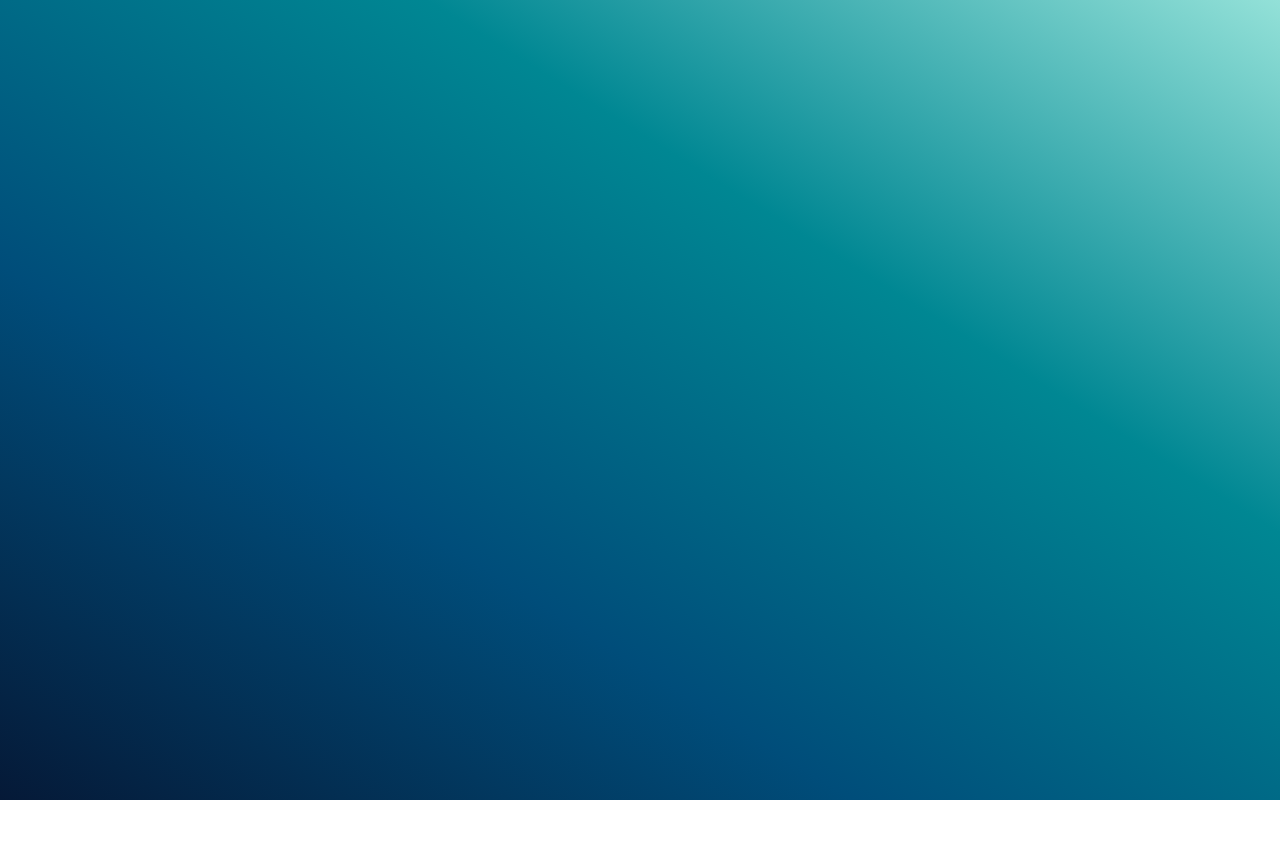
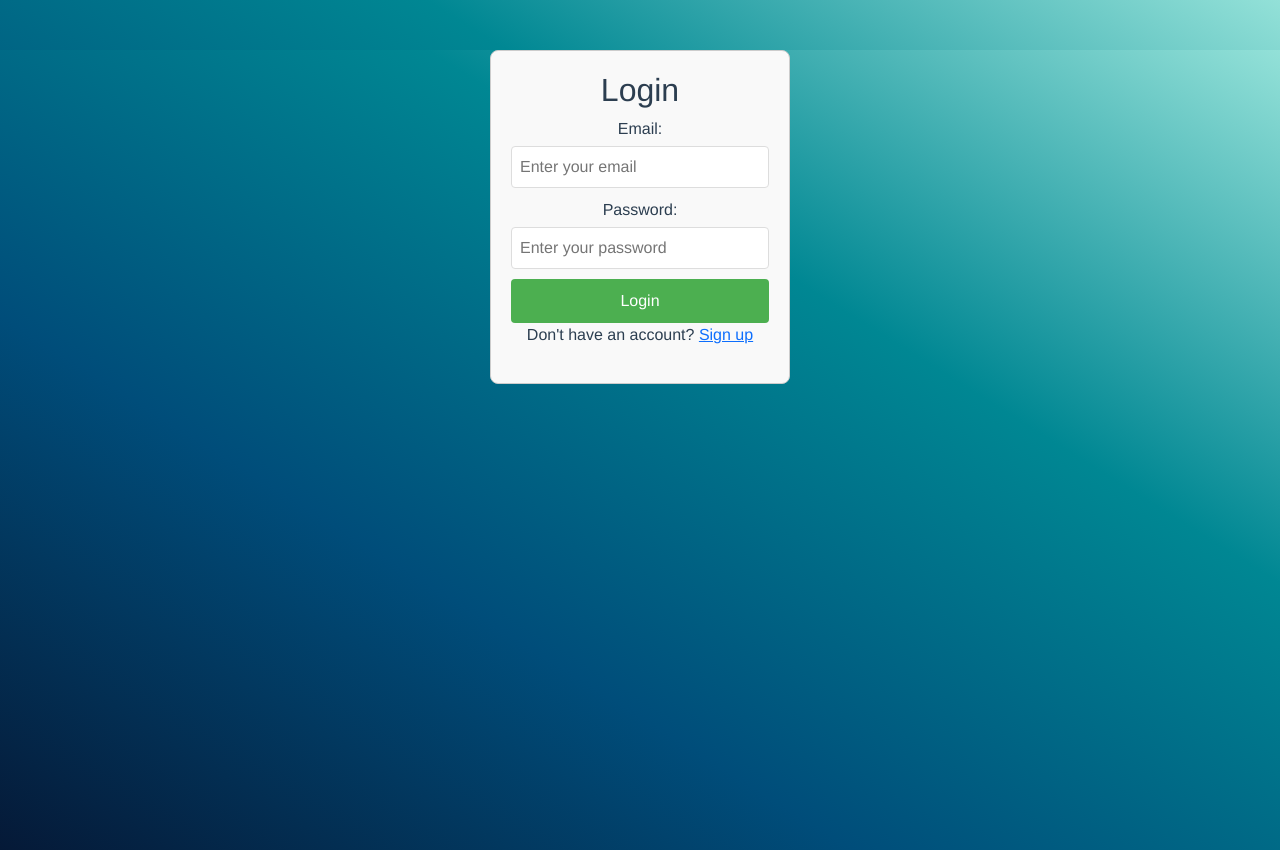
Before and after one commit to MedAmineChakroun/QuizGame, a Vue app: page /#/login in a window 1280 px wide. Before the commit this address had no page. Before the commit the page ends 800 px from the top, so only its background shows below. Built offline with nearby package versions, Linux system fonts and the light colour scheme.

Commit message:
PartiesHandling

```diff
--- a/src/components/CategoryCard.vue
+++ b/src/components/CategoryCard.vue
@@ -17,56 +17,84 @@ export default {
   props: {
     categoryName: String,
     categoryDescription: String,
-    categoryId: Number
+    categoryId: Number,
   },
   data() {
     return {
       isHovered: false,
-      playerId: 1,
     };
   },
   methods: {
     async createNewGame() {
-  try {
-    // Vérifier si le joueur a déjà une partie dans cette catégorie
-    const existingGameResponse = await axios.get(`http://localhost:8090/parties/player/${this.playerId}/category/${this.categoryId}`);
+      const firebaseUserUid = localStorage.getItem("firebaseUserUid");
+      const categoryId = this.categoryId;
 
-    if (existingGameResponse.data) {
-      // Si une partie existe déjà, la supprimer
-      const gameIdToDelete = existingGameResponse.data.idPartie;
-      await axios.delete(`http://localhost:8090/parties/${gameIdToDelete}`);
-      console.log(`Existing game with ID ${gameIdToDelete} deleted.`);
+      try {
+        // Check if the game already exists for the current category and user
+        const checkResponse = await axios.get(
+          `http://localhost:8090/parties/exists?firebaseId=${firebaseUserUid}&categoryId=${categoryId}`
+        );
+
+        if (checkResponse.data) {
+          // If the game exists, ask the user for confirmation
+          const userConfirmed = confirm("A game already exists for this category. Do you want to delete it and create a new one?");
+
+          if (userConfirmed) {
+            // Delete the existing game
+            await axios.delete(
+              `http://localhost:8090/parties/${checkResponse.data.id}`
+            );
+          }
+        }
+
+        // Create the new game
+        const response = await axios.post(
+          `http://localhost:8090/parties/createNewPartie?firebaseId=${firebaseUserUid}&categoryId=${categoryId}`
+        );
+
+        if (response.status === 201) {
+
+          this.$router.push({ path: `/game/${categoryId}` });
+        } else {
+          alert(`Unexpected response status: ${response.status}`);
+        }
+      } catch (error) {
+        console.error("Error:", error.message);
+        alert("An error occurred while creating a new game.");
+      }
     }
+    ,
+    async continueGame() {
+      const firebaseUserUid = localStorage.getItem("firebaseUserUid");
+      const categoryId = this.categoryId;
 
-    // Créer une nouvelle partie
-    const newGameResponse = await axios.post('http://localhost:8090/parties/save', {
-      levelReached: 1,
-      nbHeart: 3,
-      categorie: { idCategorie: this.categoryId },
-      player: { idPlayer: this.playerId }
-    });
-
-    console.log('New game created:', newGameResponse.data);
-  } catch (error) {
-    console.error('Error creating new game:', error);
-  }
-}
+      try {
+        // Check if the game exists for the current category and user
+        const checkResponse = await axios.get(
+          `http://localhost:8090/parties/exists?firebaseId=${firebaseUserUid}&categoryId=${categoryId}`
+        );
 
 
-,
-    continueGame() {
-      this.$emit('continue-selected', this.categoryId);
+        if (checkResponse.data) {
+          this.$router.push({ path: `/game/${categoryId}` });
+        } else {
+          alert("No game exists for this category.");
+        }
+      } catch (error) {
+        console.error("Error:", error.message);
+        alert("An error occurred while checking for an existing game.");
+      }
     }
-  }
+    ,
+  },
 };
 </script>
 
-
-
-<style>
+<style scoped>
 .category-description {
   margin-top: 50px;
 }
+
 .category-card {
   padding: 10px;
   margin-bottom: 10px;
@@ -78,15 +106,18 @@ export default {
   transition: 0.3s;
   font-family: "Lilita One", sans-serif;
 }
+
 .category-card:hover {
   transform: scale(1.04);
   box-shadow: 0px 0px 4px 1px rgb(65, 62, 62);
 }
+
 .category-name {
   font-weight: bold;
   color: #813405;
   font-size: 20px;
 }
+
 .options {
   background-color: #ffe5b4;
   padding: 5px;
@@ -98,6 +129,7 @@ export default {
   position: relative;
   top: -65px;
 }
+
 .options a {
   cursor: pointer;
   color: #582f0e;
@@ -108,6 +140,7 @@ export default {
   justify-content: center;
   transition: 0.3s;
 }
+
 .options a:hover {
   color: #fb6107;
   font-size: 19px;
--- a/src/components/QuestionModalComponent.vue
+++ b/src/components/QuestionModalComponent.vue
@@ -69,7 +69,7 @@ export default {
     },
     isModalVisible: {
       type: Boolean,
-      required: true
+
     }
   },
   data() {
--- a/src/components/navBar.vue
+++ b/src/components/navBar.vue
@@ -1,15 +1,17 @@
-<!-- src/components/NavBar.vue -->
 <template>
-   <nav class="navbar navbar-dark bg-dark fixed-top " id="custom-nav">
+  <nav class="navbar navbar-dark bg-dark fixed-top" id="custom-nav">
     <div class="container-fluid">
       <a class="navbar-brand" href="#">QuizWhiZ</a>
-    <button class="navbar-toggler" type="button" data-bs-toggle="offcanvas" data-bs-target="#offcanvasDarkNavbar" aria-controls="offcanvasDarkNavbar" aria-label="Toggle navigation">
+      <button class="navbar-toggler" type="button" data-bs-toggle="offcanvas" data-bs-target="#offcanvasDarkNavbar"
+        aria-controls="offcanvasDarkNavbar" aria-label="Toggle navigation">
         <span class="navbar-toggler-icon"></span>
       </button>
-    <div class="offcanvas offcanvas-end text-bg-dark sideBar" tabindex="-1" id="offcanvasDarkNavbar" aria-labelledby="offcanvasDarkNavbarLabel">
+      <div class="offcanvas offcanvas-end text-bg-dark sideBar" tabindex="-1" id="offcanvasDarkNavbar"
+        aria-labelledby="offcanvasDarkNavbarLabel">
         <div class="offcanvas-header">
           <h5 class="offcanvas-title" id="offcanvasDarkNavbarLabel"></h5>
-        <button type="button" class="btn-close btn-close-white" data-bs-dismiss="offcanvas" aria-label="Close"></button>
+          <button type="button" class="btn-close btn-close-white" data-bs-dismiss="offcanvas"
+            aria-label="Close"></button>
         </div>
         <div class="offcanvas-body">
           <ul class="navbar-nav justify-content-end flex-grow-1 pe-3">
@@ -27,7 +29,7 @@
               <a class="nav-link" href="#">Contact</a>
             </li>
             <li class="nav-item">
-            <a class="nav-link" href="#">Disconnect</a>
+              <a class="nav-link" @click="logout">Disconnect</a> <!-- Bind logout method here -->
             </li>
             <li class="nav-item">
               <a class="nav-link" href="#">FAQs</a>
@@ -40,25 +42,52 @@
 </template>
 
 <script>
+import { signOut } from "firebase/auth"; // Import Firebase signOut function
+import { auth } from "@/firebase"; // Import the Firebase auth instance
+
 export default {
-    name: "navBar",
+  name: "NavBar",
+  methods: {
+    // Method to handle logout
+    async logout() {
+      try {
+        // Sign out the user from Firebase
+        await signOut(auth);
+
+        // Remove the user session from localStorage
+        localStorage.removeItem("firebaseUserUid");
+
+        // Optionally, redirect to the login page
+        this.$router.push("/");
+
+        // Optional: Show a success message or notification
+        console.log("User logged out successfully");
+      } catch (error) {
+        console.error("Logout error: ", error);
+        // Optionally handle errors (e.g., show a message to the user)
+      }
+    },
+  },
 };
 </script>
 
 <style scoped>
-.sideBar{
+.sideBar {
   border-radius: 0px 0px 0px 80px;
   background-color: #0496ff !important;
 }
-.nav-link{
+
+.nav-link {
   font-family: "Lilita One", sans-serif;
   font-size: 27px;
 }
-#custom-nav{
-  background-color: rgba(0, 0, 0, 0.2) !important; /* Slightly opaque background */
 
+#custom-nav {
+  background-color: rgba(0, 0, 0, 0.2) !important;
+  /* Slightly opaque background */
 }
-.navbar-brand{
+
+.navbar-brand {
   font-family: "Lilita One", sans-serif;
   font-size: 25px;
 }
--- /dev/null
+++ b/src/firebase.js
@@ -0,0 +1,19 @@
+// Import the necessary Firebase modules
+import { initializeApp } from "firebase/app";
+import { getAuth } from "firebase/auth"; // Import getAuth
+
+// Firebase configuration
+const firebaseConfig = {
+  apiKey: "AIzaSyAbP5MZgo-1dcE8L-wrXvnRGAGa7MapieM",
+  authDomain: "quizgame-b5036.firebaseapp.com",
+  projectId: "quizgame-b5036",
+  storageBucket: "quizgame-b5036.appspot.com", // Corrected the typo here
+  messagingSenderId: "357172790041",
+  appId: "1:357172790041:web:b080962a5985d9ada3bb88",
+};
+
+// Initialize Firebase app
+const app = initializeApp(firebaseConfig);
+
+// Export Firebase Auth instance
+export const auth = getAuth(app);
--- a/src/main.js
+++ b/src/main.js
@@ -5,8 +5,8 @@ import store from "./store";
 import "bootstrap/dist/css/bootstrap.css";
 import "bootstrap/dist/js/bootstrap.js";
 
-
-const app = createApp(App)
-app.use(store)
-app.use(router)
-app.mount('#app')
+const app = createApp(App);
+app.use(store);
+app.use(router);
+router.push("/login");
+app.mount("#app");
--- a/src/router/index.js
+++ b/src/router/index.js
@@ -1,5 +1,6 @@
 import { createRouter, createWebHashHistory } from "vue-router";
 import HomeView from "../views/HomeView.vue";
+import LoginView from "@/views/LoginView.vue";
 
 // Define routes
 const routes = [
@@ -7,6 +8,11 @@ const routes = [
     path: "/",
     name: "home",
     component: HomeView,
+  },
+  {
+    path: "/login",
+    name: "login",
+    component: LoginView,
   },
   {
     path: "/about",
--- a/src/views/CategoriesView.vue
+++ b/src/views/CategoriesView.vue
@@ -6,8 +6,7 @@
       <h1 class="select-text">Select a Category To Start!</h1>
       <div class="category-container">
         <CategoryCard v-for="category in categories" :key="category.id" :categoryName="category.categorieName"
-          :categoryDescription="category.categorieDescription" :categoryId="category.id"
-          @continue-selected="handleContinueSelected" />
+          :categoryDescription="category.categorieDescription" :categoryId="category.id" />
       </div>
     </div>
   </div>
@@ -40,13 +39,7 @@ export default {
         console.error("There was an error!", error);
       });
   },
-  methods: {
-    handleContinueSelected(categoryId) {
-      console.log("Selected Category ID for Continue:", categoryId);
-      // Redirect to mapComponent with the selected categoryId
-      this.$router.push({ path: `/game/${categoryId}` });
-    }
-  }
+
 };
 </script>
 
--- a/src/views/HomeView.vue
+++ b/src/views/HomeView.vue
@@ -3,7 +3,7 @@
     <navBar />
 
     <h1 class="welcome-text">The Biggest Challenge for your friends!</h1>
-    <a href="/#/lobby">
+    <a href="/#/login">
       <button>Join Us!</button>
     </a>
     <img class="characters" src="@/assets/personajesfooter_banner.svg" alt="">
@@ -23,7 +23,6 @@ export default {
 };
 </script>
 <style scoped>
-
 .welcome-text {
   position: fixed;
   top: 150px;
--- /dev/null
+++ b/src/views/LoginView.vue
@@ -0,0 +1,179 @@
+<template>
+    <div class="login-container">
+        <h2>Login</h2>
+
+        <form @submit.prevent="login">
+            <div>
+                <label for="email">Email:</label>
+                <input type="email" id="email" v-model="email" placeholder="Enter your email" required />
+            </div>
+
+            <div>
+                <label for="password">Password:</label>
+                <input type="password" id="password" v-model="password" placeholder="Enter your password" required />
+            </div>
+
+            <button type="submit" :disabled="isLoading">
+                <span v-if="isLoading">Logging in...</span>
+                <span v-else>Login</span>
+            </button>
+
+            <div v-if="errorMessage" class="error">
+                {{ errorMessage }}
+            </div>
+
+            <div v-if="successMessage" class="success">
+                {{ successMessage }}
+            </div>
+        </form>
+
+        <p>
+            Don't have an account? <router-link to="/signup">Sign up</router-link>
+        </p>
+    </div>
+</template>
+
+<script>
+import { auth } from "@/firebase"; // Import the Firebase auth instance
+import { signInWithEmailAndPassword } from "firebase/auth"; // Import the function
+
+export default {
+    data() {
+        return {
+            email: "",
+            password: "",
+            errorMessage: "", // Store error message
+            successMessage: "", // Store success message
+            isLoading: false, // Loading state for button
+        };
+    },
+    methods: {
+        async login() {
+            this.errorMessage = ""; // Clear previous errors
+            this.successMessage = ""; // Clear previous success messages
+            this.isLoading = true; // Set loading state
+
+            try {
+                // Sign in the user
+                const userCredential = await signInWithEmailAndPassword(auth, this.email, this.password);
+
+                // Get the Firebase UID
+                const firebaseUid = userCredential.user.uid;
+
+                console.log("Firebase UID: ", firebaseUid);
+
+                // Store only the Firebase UID in localStorage for better security
+                localStorage.setItem("firebaseUserUid", firebaseUid);
+
+                // Get the ID token dynamically when needed
+                const idToken = await userCredential.user.getIdToken();
+
+                console.log("Firebase ID Token: ", idToken);
+
+                // Optionally store the token temporarily in memory (e.g., in Vuex)
+                this.$store.commit("setAuthToken", idToken);
+
+                this.successMessage = "Login successful! Redirecting...";
+
+                // Redirect to the home page after a short delay
+                setTimeout(() => {
+                    this.$router.push("/lobby");
+                }, 1500);
+            } catch (error) {
+                console.error("Error Details: ", error);
+                console.log("Error Code: ", error.code);
+                console.log("Error Message: ", error.message);
+
+                if (error.code === "auth/invalid-credential") {
+                    this.errorMessage = "Invalid credentials. Please check your email and password.";
+                } else {
+                    this.errorMessage = "An error occurred. Please try again.";
+                }
+            } finally {
+                this.isLoading = false; // Reset loading state
+            }
+        },
+
+        checkSession() {
+            // Check if the Firebase UID exists in localStorage
+            const firebaseUserUid = localStorage.getItem("firebaseUserUid");
+
+            if (firebaseUserUid) {
+                // User is already logged in, you can navigate to the home page or a protected route
+                this.$router.push("/lobby"); // Redirect to the home page
+            } else {
+                // User is not logged in, you can navigate to the login page
+                this.$router.push("/login"); // Redirect to the login page
+            }
+        },
+    },
+    mounted() {
+        this.checkSession();
+    }
+};
+</script>
+
+<style scoped>
+/* Add some styles for the login form */
+.login-container {
+    width: 300px;
+    margin: 50px auto;
+    padding: 20px;
+    border: 1px solid #ccc;
+    border-radius: 8px;
+    background-color: #f9f9f9;
+}
+
+h2 {
+    text-align: center;
+}
+
+div {
+    margin-bottom: 10px;
+}
+
+input {
+    width: 100%;
+    padding: 8px;
+    margin-top: 5px;
+    border-radius: 4px;
+    border: 1px solid #ddd;
+}
+
+button {
+    width: 100%;
+    padding: 10px;
+    background-color: #4CAF50;
+    color: white;
+    border: none;
+    border-radius: 4px;
+    cursor: pointer;
+}
+
+button:disabled {
+    background-color: #a5d6a7;
+    cursor: not-allowed;
+}
+
+button:hover:not(:disabled) {
+    background-color: #45a049;
+}
+
+.error {
+    color: #f44336;
+    font-size: 14px;
+    text-align: center;
+    margin-top: 10px;
+}
+
+.success {
+    color: #4CAF50;
+    font-size: 14px;
+    text-align: center;
+    margin-top: 10px;
+}
+
+p {
+    text-align: center;
+}
+</style>
--- a/vue.config.js
+++ b/vue.config.js
@@ -1,5 +1,5 @@
 const { defineConfig } = require("@vue/cli-service");
+
 module.exports = defineConfig({
-  transpileDependencies: true,
-
+  transpileDependencies: [],
 });
```
Also changed, not shown: package.json (+8 -4 lines), src/components/characterSelectionModal.vue (+22 -12 lines), 1 other file (tests, documents, lock files or other folders). Lines whose indentation alone changed are shown as unchanged.
